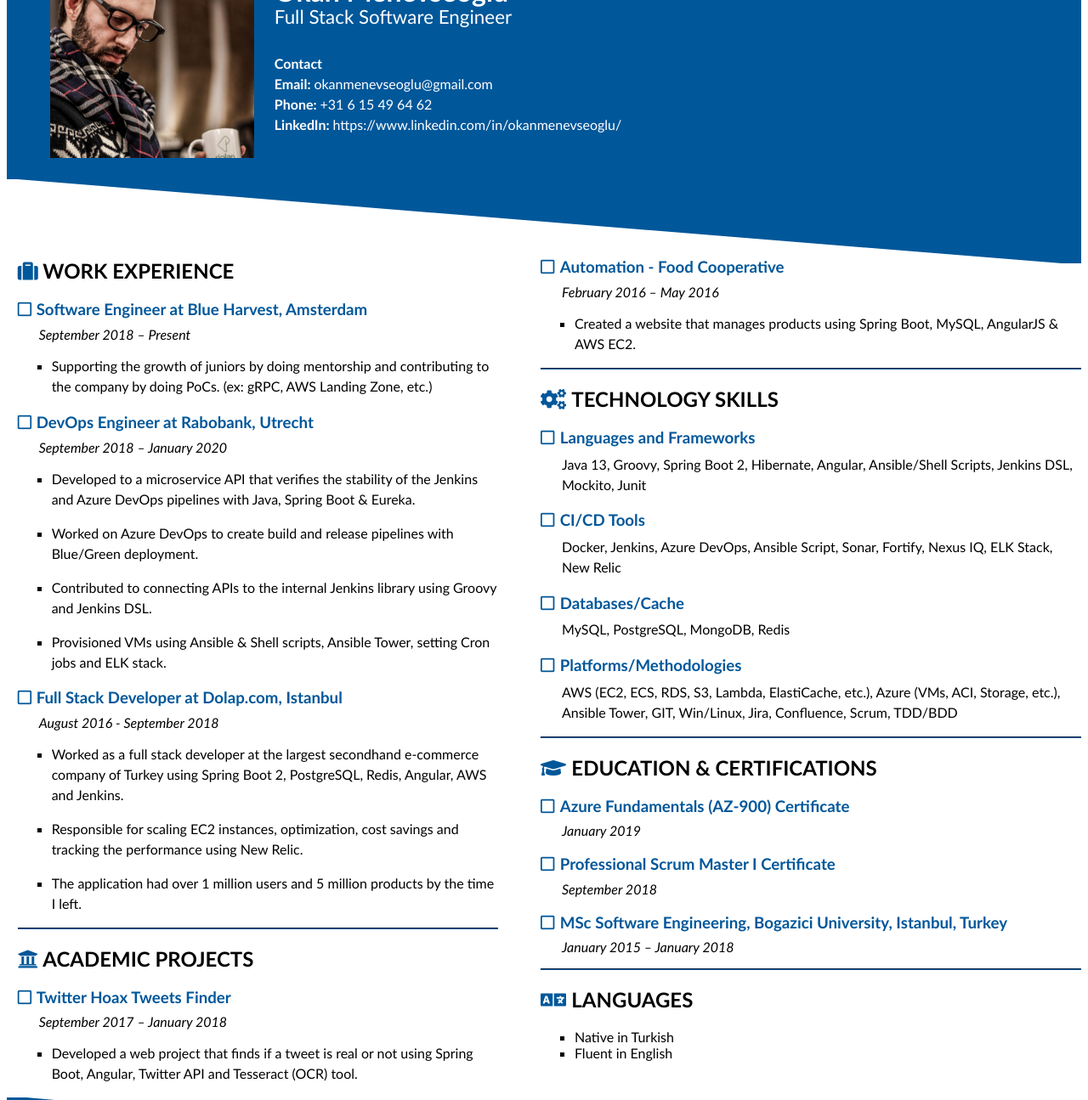
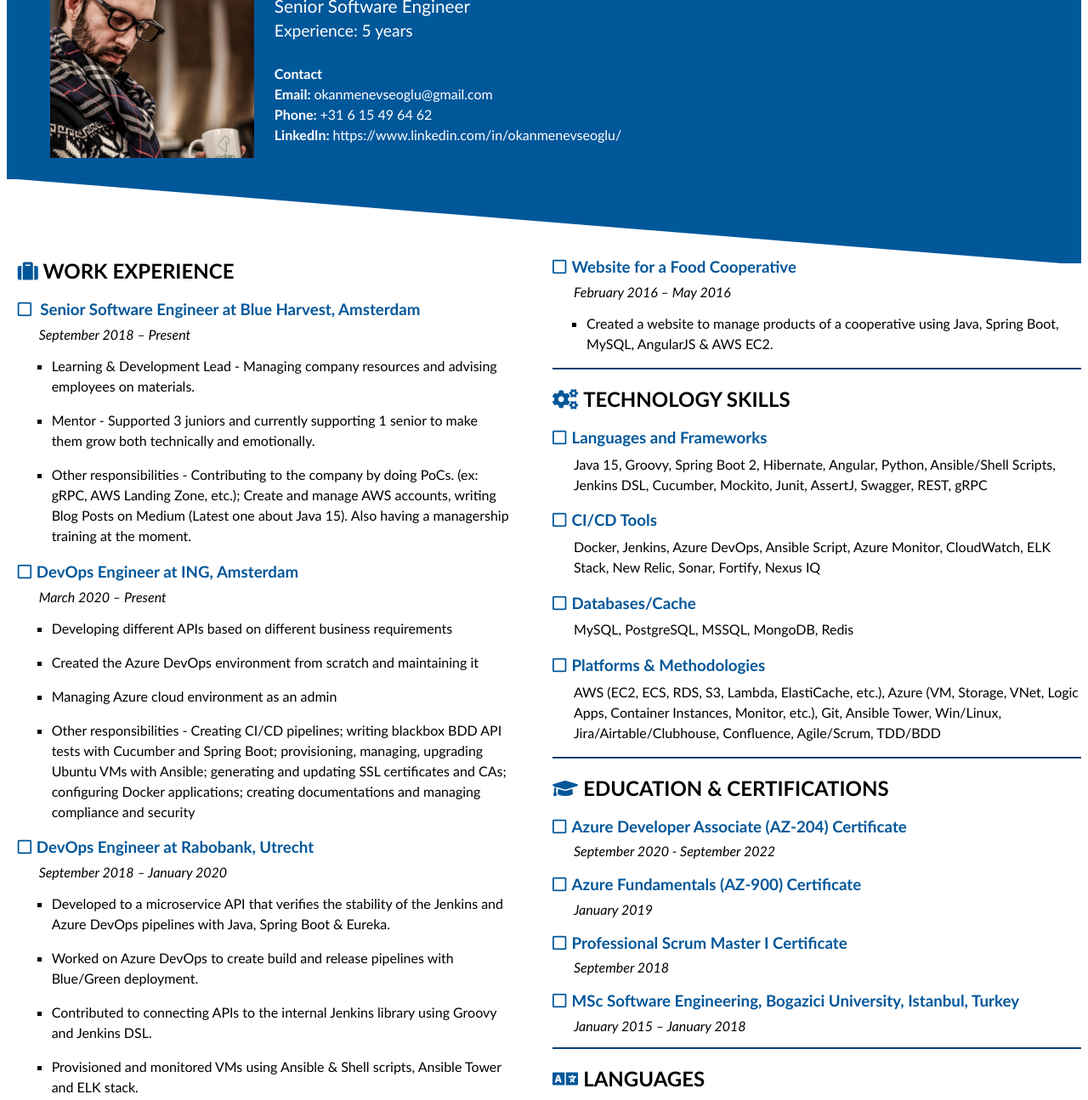
Before and after one commit to okanmenevseoglu/okanmenevseoglu.github.io, a plain HTML site: page index.html in a window 1280 px wide. Shown: the part 113-1408 px from the top of the page at 85% size. Drawn offline with Linux system fonts and the light colour scheme.

Commit message:
Revised the CV and added ING details

```diff
--- a/css/stylesheet.css
+++ b/css/stylesheet.css
@@ -35,6 +35,10 @@ html {
 
     #full-title {
         font-size: 20px !important;
+    }
+
+    #experience {
+        font-size: 18px !important;;
     }
 
     #contact {
@@ -111,8 +115,12 @@ html {
 }
 
 #full-title {
-    font-size: 140%;
+    font-size: 130%;
     font-weight: lighter;
+}
+
+#experience {
+    font-size: 120%;
 }
 
 a:link, a:visited {
--- a/index.html
+++ b/index.html
@@ -7,7 +7,7 @@
     <meta name="author" content="Okan Menevseoglu">
     <meta name="viewport" content="width=device-width, initial-scale=1.0">
 
-    <title>Okan Menevseoglu - Full Stack Engineer</title>
+    <title>Okan Menevseoglu - Software Engineer</title>
 
     <link rel="stylesheet" type="text/css" href="css/stylesheet.css"/>
 
@@ -26,7 +26,8 @@
         <div id="header-grid-item-2">
             <div id="name-title">
                 <h1 id="full-name">Okan Menevseoglu</h1>
-                <p id="full-title">Full Stack Software Engineer</p>
+                <p id="full-title">Senior Software Engineer</p>
+                <p id="experience">Experience: 5 years</p>
             </div>
             <br>
             <div id="contact-info">
@@ -52,13 +53,48 @@
             <ul class="section-list">
                 <li>
                     <h3>
-                        <span><i class="far fa-square icon"></i>Software Engineer at Blue Harvest, Amsterdam</span>
+                        <span>
+                            <i class="far fa-square icon"></i>
+                            Senior Software Engineer at Blue Harvest, Amsterdam
+                        </span>
                     </h3>
                     <p class="duration"><i>September 2018 – Present</i></p>
                     <ul class="element-description">
                         <li>
-                            <p>Supporting the growth of juniors by doing mentorship and contributing to the company by
-                                doing PoCs. (ex: gRPC, AWS Landing Zone, etc.)</p>
+                            <p>Learning & Development Lead - Managing company resources and advising employees on
+                                materials.</p>
+                        </li>
+                        <li>
+                            <p>Mentor - Supported 3 juniors and currently supporting 1 senior to make them grow both
+                                technically and emotionally.</p>
+                        </li>
+                        <li>
+                            <p>Other responsibilities - Contributing to the company by doing PoCs. (ex: gRPC, AWS
+                                Landing Zone, etc.); Create and manage AWS accounts, writing Blog Posts on Medium
+                                (Latest one about Java 15). Also having a managership training at the moment.</p>
+                        </li>
+                    </ul>
+                </li>
+                <li>
+                    <h3>
+                        <span><i class="far fa-square icon"></i>DevOps Engineer at ING, Amsterdam</span>
+                    </h3>
+                    <p class="duration"><i>March 2020 – Present</i></p>
+                    <ul class="element-description">
+                        <li>
+                            <p>Developing different APIs based on different business requirements</p>
+                        </li>
+                        <li>
+                            <p>Created the Azure DevOps environment from scratch and maintaining it</p>
+                        </li>
+                        <li>
+                            <p>Managing Azure cloud environment as an admin</p>
+                        </li>
+                        <li>
+                            <p>Other responsibilities - Creating CI/CD pipelines; writing blackbox BDD API tests
+                                with Cucumber and Spring Boot; provisioning, managing, upgrading Ubuntu VMs with
+                                Ansible; generating and updating SSL certificates and CAs; configuring Docker
+                                applications; creating documentations and managing compliance and security</p>
                         </li>
                     </ul>
                 </li>
@@ -81,7 +117,7 @@
                                 DSL.</p>
                         </li>
                         <li>
-                            <p>Provisioned VMs using Ansible & Shell scripts, Ansible Tower, setting Cron jobs and ELK
+                            <p>Provisioned and monitored VMs using Ansible & Shell scripts, Ansible Tower and ELK
                                 stack.</p>
                         </li>
                     </ul>
@@ -93,12 +129,14 @@
                     <p class="duration"><i>August 2016 - September 2018</i></p>
                     <ul class="element-description">
                         <li>
-                            <p>Worked as a full stack developer at the largest secondhand e-commerce company of Turkey
-                                using Spring Boot 2, PostgreSQL, Redis, Angular, AWS and Jenkins.</p>
+                            <p>Worked as a full stack developer in the largest secondhand e-commerce company of Turkey
+                                using Java, Spring Boot 2, PostgreSQL, Redis, Angular, AWS and Jenkins.</p>
                         </li>
                         <li>
-                            <p>Responsible for scaling EC2 instances, optimization, cost savings and tracking the
-                                performance using New Relic.</p>
+                            <p>Other responsibilities - Following bi-weekly sprints for developing APIs and front-end
+                                pages for various business needs; managing databases and AWS cloud environment as an
+                                admin, deploying to EC2 instances and scaling, optimization, cost savings and tracking
+                                the performance using New Relic.</p>
                         </li>
                         <li>
                             <p>The application had over 1 million users and 5 million products by the time I left.</p>
@@ -118,8 +156,8 @@
                     <p class="duration"><i>September 2017 – January 2018</i></p>
                     <ul class="element-description">
                         <li>
-                            <p>Developed a web project that finds if a tweet is real or not using Spring Boot, Angular,
-                                Twitter API and Tesseract (OCR) tool.</p>
+                            <p>Developed a web project that finds if an image of a tweet is real or not using Spring
+                                Boot, Angular, Twitter API and Tesseract (OCR) tool.</p>
                         </li>
                     </ul>
                 </li>
@@ -129,13 +167,13 @@
             <ul class="section-list">
                 <li>
                     <h3>
-                        <span><i class="far fa-square icon"></i>Automation - Food Cooperative</span>
+                        <span><i class="far fa-square icon"></i>Website for a Food Cooperative</span>
                     </h3>
                     <p class="duration"><i>February 2016 – May 2016</i></p>
                     <ul class="element-description">
                         <li>
-                            <p>Created a website that manages products using Spring Boot, MySQL, AngularJS & AWS
-                                EC2.</p>
+                            <p>Created a website to manage products of a cooperative using Java, Spring Boot, MySQL,
+                                AngularJS & AWS EC2.</p>
                         </li>
                     </ul>
                 </li>
@@ -149,28 +187,29 @@
                     <h3>
                         <span><i class="far fa-square icon"></i>Languages and Frameworks</span>
                     </h3>
-                    <p class="technologies">Java 13, Groovy, Spring Boot 2, Hibernate, Angular, Ansible/Shell Scripts,
-                        Jenkins DSL, Mockito, Junit</p>
+                    <p class="technologies">Java 15, Groovy, Spring Boot 2, Hibernate, Angular, Python, Ansible/Shell
+                        Scripts, Jenkins DSL, Cucumber, Mockito, Junit, AssertJ, Swagger, REST, gRPC</p>
                 </li>
                 <li>
                     <h3>
                         <span><i class="far fa-square icon"></i>CI/CD Tools</span>
                     </h3>
-                    <p class="technologies">Docker, Jenkins, Azure DevOps, Ansible Script, Sonar, Fortify, Nexus IQ, ELK
-                        Stack, New Relic</p>
+                    <p class="technologies">Docker, Jenkins, Azure DevOps, Ansible Script, Azure Monitor, CloudWatch,
+                        ELK Stack, New Relic, Sonar, Fortify, Nexus IQ</p>
                 </li>
                 <li>
                     <h3>
                         <span><i class="far fa-square icon"></i>Databases/Cache</span>
                     </h3>
-                    <p class="technologies">MySQL, PostgreSQL, MongoDB, Redis</p>
+                    <p class="technologies">MySQL, PostgreSQL, MSSQL, MongoDB, Redis</p>
                 </li>
                 <li>
                     <h3>
-                        <span><i class="far fa-square icon"></i>Platforms/Methodologies</span>
+                        <span><i class="far fa-square icon"></i>Platforms & Methodologies</span>
                     </h3>
-                    <p class="technologies">AWS (EC2, ECS, RDS, S3, Lambda, ElastiCache, etc.), Azure (VMs, ACI,
-                        Storage, etc.), Ansible Tower, GIT, Win/Linux, Jira, Confluence, Scrum, TDD/BDD</p>
+                    <p class="technologies">AWS (EC2, ECS, RDS, S3, Lambda, ElastiCache, etc.), Azure (VM, Storage,
+                        VNet, Logic Apps, Container Instances, Monitor, etc.), Git, Ansible Tower, Win/Linux,
+                        Jira/Airtable/Clubhouse, Confluence, Agile/Scrum, TDD/BDD</p>
                 </li>
             </ul>
             <hr>
@@ -178,6 +217,12 @@
                 <span><i class="fas fa-graduation-cap icon"></i>EDUCATION & CERTIFICATIONS</span>
             </h2>
             <ul class="section-list">
+                <li>
+                    <h3>
+                        <span><i class="far fa-square icon"></i>Azure Developer Associate (AZ-204) Certificate</span>
+                    </h3>
+                    <p class="duration"><i>September 2020 - September 2022</i></p>
+                </li>
                 <li>
                     <h3>
                         <span><i class="far fa-square icon"></i>Azure Fundamentals (AZ-900) Certificate</span>
```
